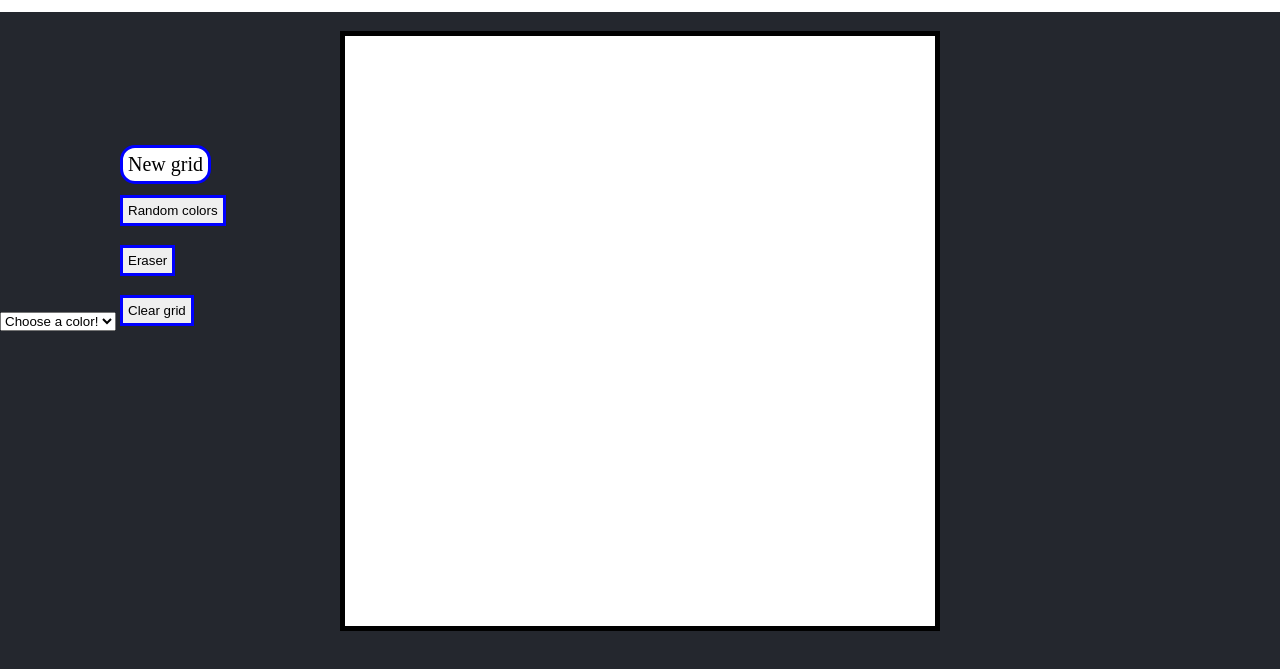
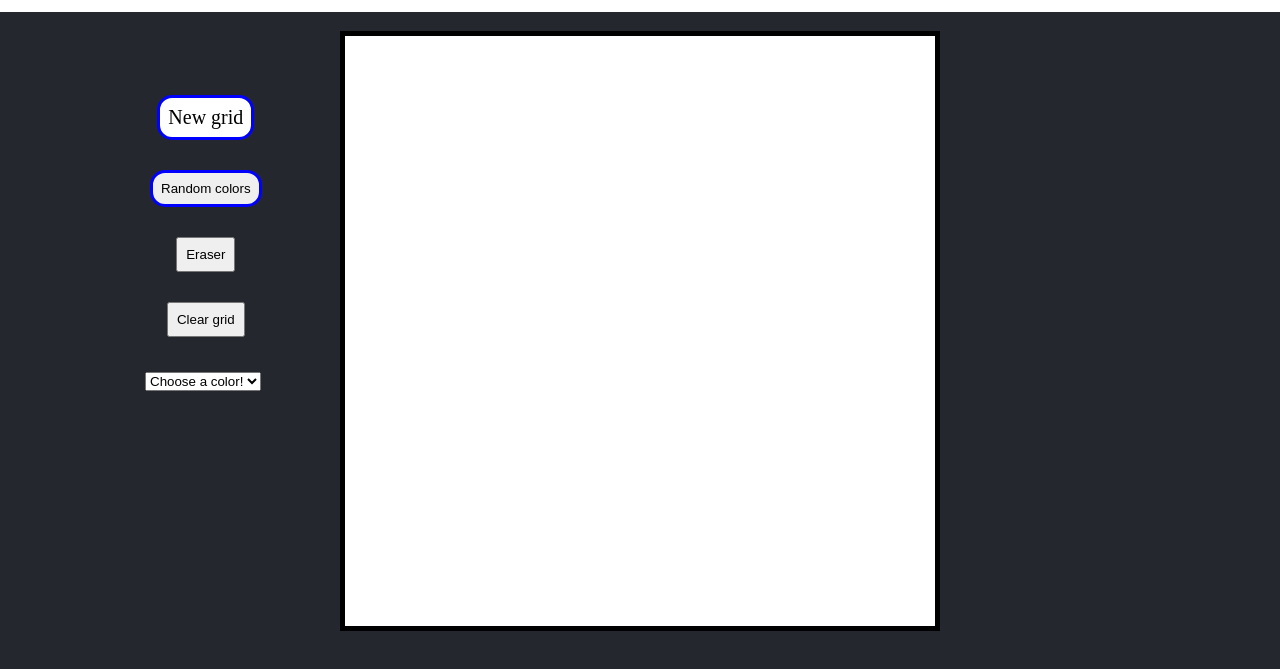
Before and after one commit to Ashelf/etch-a-sketch, a plain HTML site: page index.html in a window 1280 px wide. Shown: the part 55-724 px from the top of the page. Drawn offline with Linux system fonts and the light colour scheme; a web font is replaced by a local one.

Commit message:
Stacked buttons vertically

```diff
--- a/index.html
+++ b/index.html
@@ -12,7 +12,7 @@
         <h1>Etch-a-Sketch</h1>
     </div>
 
-    <div id=buttons>
+    <div class=buttons>
         <button type="button" id="newGridButton">New grid</button>
         <button type="button" id="randomColorsButton">Random colors</button>
         <button type="button" id="getWhite">Eraser</button>
--- a/style.css
+++ b/style.css
@@ -23,11 +23,11 @@ body {
 }
 
 .gridBox {
-    border: 1px solid white;
+    border: 2px solid white;
     box-sizing: border-box;
 }
 
-#buttons button {
+/*.buttons button {
     position: absolute;
     display: block;
     border: 3px solid blue;
@@ -35,12 +35,25 @@ body {
     margin-top: 100px;
     margin-left: 120px;
     display: block;
+}*/
+
+.buttons {
+    position: absolute;
+    float: left;
+    top: 150px;
+    left: 150px;
+}
+
+.buttons > button {
+    display: block;
+    margin: auto;
+    margin-bottom: 30px;
+    padding: 8px;
 }
 
 #newGridButton {
-    position: relative;
+    /*position: relative;*/
     top: 100px;
-    padding: 4px;
     font-family: "Cabin Condensed", serif;
     font-size: 20px;
     background-color: white;
@@ -49,21 +62,20 @@ body {
 }
 
 #randomColorsButton {
-    position: relative;
-    top: 150px;
+    border: 3px solid blue;
+    border-radius: 15px;
 }
 
 #getWhite {
-    position: relative;
-    top: 200px;
+
 }
 
 #eraseAll {
-    position: relative;
-    top: 250px;
+
 }
 
 #selectColor {
     position: relative;
-    top: 300px;
+    top: 360px;
+    left: 145px;
 }
```
